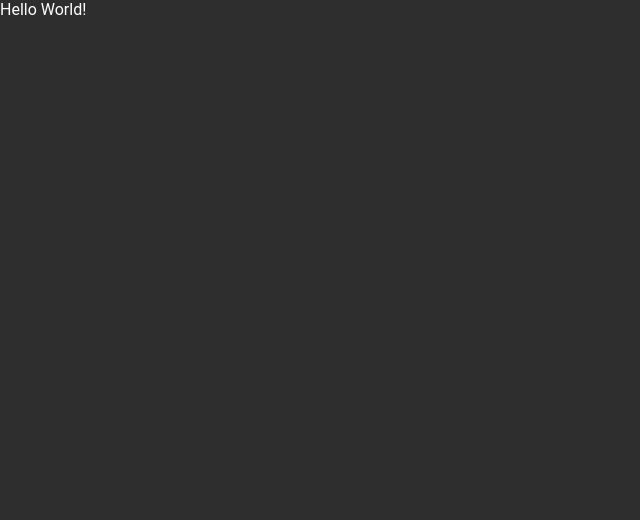
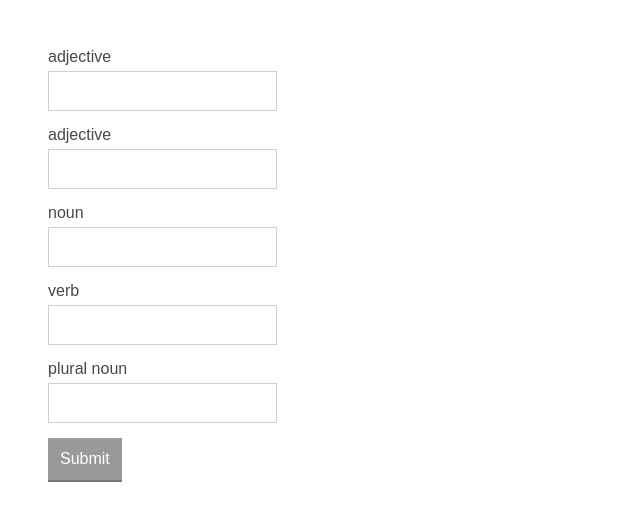
Before and after one commit to ubclaunchpad/TweetLibs, a React app: page / in a window 1280 px wide. Shown: the top 520 px of the page, without its empty margins (0-640 px from the left). Built offline with nearby package versions, Linux system fonts and the light colour scheme.

Commit message:
add input form

```diff
--- a/client/App.js
+++ b/client/App.js
@@ -1,4 +1,5 @@
 import React, { Component } from 'react';
+import MyForm from './MyForm';
 
 class App extends Component {
     constructor(props) {
@@ -7,7 +8,7 @@ class App extends Component {
 
     render() {
         return (
-            <div>Hello World!</div>
+            <MyForm></MyForm>
         );
     }
 }
--- /dev/null
+++ b/client/MyForm.js
@@ -0,0 +1,38 @@
+import React from 'react';
+import SingleInput from './SingleInput';
+
+class MyForm extends React.Component {
+  constructor(props) {
+    super(props);
+    this.state = {
+      labels: ['adjective', 'adjective', 'noun', 'verb', 'plural noun']
+    }
+    this.handleSubmit = this.handleSubmit.bind(this);
+  }
+
+  handleSubmit(event) {
+    event.preventDefault();
+    const data = new FormData(event.target);
+
+    // fetch('/api/form-submit-url', {
+    //   method: 'POST',
+    //   body: data,
+    // });
+  }
+
+  render() {
+    var inputs = this.state.labels.map(function (label, i) {
+      return (
+        <SingleInput label={ label }> </SingleInput>
+        );
+    });
+    return (
+      <form onSubmit={this.handleSubmit}>
+        { inputs }
+        <button>Submit</button>
+      </form>
+    );
+  }
+}
+
+export default MyForm;
--- /dev/null
+++ b/client/SingleInput.js
@@ -0,0 +1,12 @@
+import React from 'react';
+import PropTypes from 'prop-types';
+
+const SingleInput = (props) => (
+  <div>
+  	<label>{ props.label }</label>
+  	<input type="text" />
+  </div>
+);
+
+
+export default SingleInput;
--- a/css/styles.css
+++ /dev/null
@@ -1,32 +0,0 @@
-
-html {
-    height: 100%;
-    overflow: hidden;
-}
-
-body {
-    height: 100%;
-    overflow: hidden;
-    background: #2f2e2e;
-    color: white;
-    font-family: 'Roboto', sans-serif;
-    display: flex;
-    flex-flow: column;
-    margin: 0;
-}
-
-* {
-    box-sizing: border-box;
-}
-
-#app {
-    flex: 1;
-    display: flex;
-    flex-flow: column;
-}
-
-.page {
-    display: flex;
-    flex: 1;
-    flex-flow: row;
-}
--- a/package.json
+++ b/package.json
@@ -15,6 +15,7 @@
     "react": "^16.0.0",
     "react-custom-scrollbars": "^4.1.2",
     "react-dom": "^16.0.0",
+    "react-form": "^2.16.1",
     "whatwg-fetch": "^2.0.3"
   },
   "devDependencies": {
--- /dev/null
+++ b/public/css/styles.css
@@ -0,0 +1,86 @@
+body {
+  font-family: 'Roboto Slab', sans-serif;
+  background: white;
+  color: #484848;
+  padding: 40px;
+}
+
+input {
+  display: block;
+  margin-bottom: 15px;
+  margin-top: 5px;
+  padding: 10px;
+  border: 1px solid #cfcfcf;
+  font-family: 'Roboto Slab', sans-serif;
+  font-size: 16px;
+  outline: none;
+}
+
+.displayErrors input:invalid {
+  border-color: #f73772;
+}
+
+pre, code {
+  font-family: 'Roboto Mono', Monaco;
+}
+
+button {
+  cursor: pointer;
+  padding: 12px;
+  background: #999;
+  font-family: 'Roboto Slab', sans-serif;
+  font-size: 16px;
+  border: none;
+  outline: none;
+  color: white;
+  border-bottom: 2px solid #797979;
+
+  &:hover {
+    background-color: #a1a1a1;
+  }
+
+  &:active {
+    background-color: #888;
+  }
+}
+
+form {
+  display: inline-block;
+  margin-right: 50px;
+  margin-bottom: 20px;
+  vertical-align: top;
+}
+
+.res-block {
+  display: inline-block;
+}
+
+h3 {
+  margin-top: 0;
+}
+
+@keyframes bounce {
+  from, 20%, 53%, 80%, to {
+    animation-timing-function: cubic-bezier(0.215, 0.610, 0.355, 1.000);
+    transform: translate3d(0,0,0);
+  }
+
+  40%, 43% {
+    animation-timing-function: cubic-bezier(0.755, 0.050, 0.855, 0.060);
+    transform: translate3d(0, -30px, 0);
+  }
+
+  70% {
+    animation-timing-function: cubic-bezier(0.755, 0.050, 0.855, 0.060);
+    transform: translate3d(0, -15px, 0);
+  }
+
+  90% {
+    transform: translate3d(0,-4px,0);
+  }
+}
+
+.bounce {
+  animation: bounce 0.5s;
+  transform-origin: center bottom;
+}
```
